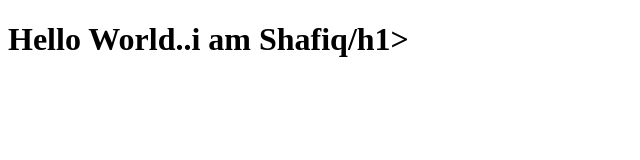
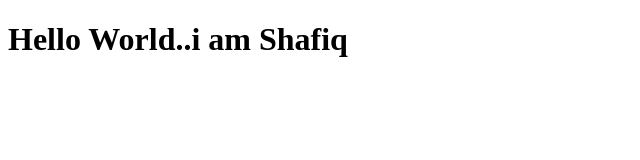
Before and after one commit to m-shafiq/BOOTCAMP2020, a plain HTML site: page index.html in a window 1280 px wide. Shown: the full height of the page, 0-640 px from the left. Drawn offline with Linux system fonts and the light colour scheme.

Commit message:
error removed

```diff
--- a/index.html
+++ b/index.html
@@ -6,6 +6,6 @@
     <title>Hello World Boot Camp Training by PIAIC</title>
 </head>
 <body>
-    <h1>Hello World..i am Shafiq/h1>
+    <h1>Hello World..i am Shafiq</h1>
 </body>
 </html>
```
